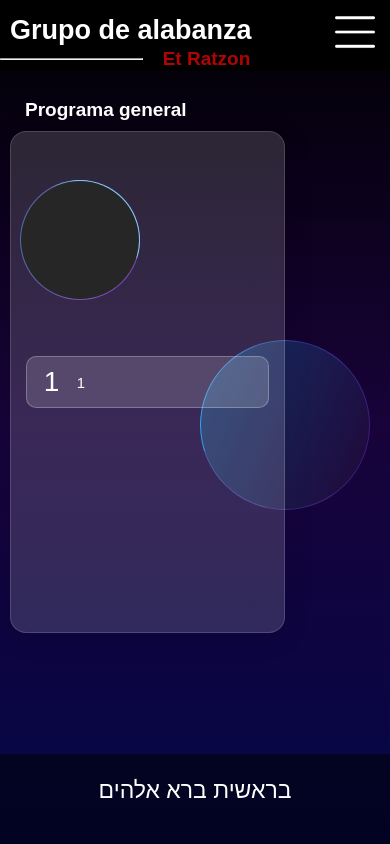
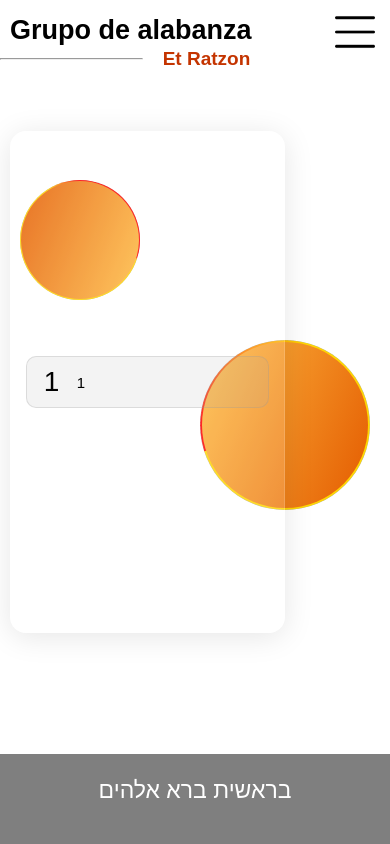
Before and after one commit to fran815/acordes, a Flask app: page / in a window 390 px wide. Run offline with Flask 3, Linux system fonts and the light colour scheme; tables that the repository leaves empty or names only in its code hold one stand-in row (values such as "Sample post"); data that the repository does not hold is empty.

Commit message:
update 1.23

```diff
--- a/static/css/index.css
+++ b/static/css/index.css
@@ -10,8 +10,11 @@
     overflow-y: hidden;
     overflow-x: hidden;
 
-    background: rgb(22, 2, 31);
-    background: linear-gradient(180deg,rgba(0, 0, 0, 1) 0%, rgb(24, 3, 58) 50%, rgb(4, 7, 71) 100%);
+    background-color: white;
+    /* background-color: #f6f6f6;
+    background-image: linear-gradient(315deg, #f6f6f6 0%, #e9e9e9 74%); */
+    /* background: rgb(22, 2, 31);
+    background: linear-gradient(180deg,rgba(0, 0, 0, 1) 0%, rgb(24, 3, 58) 50%, rgb(4, 7, 71) 100%); */
 
 }
 
@@ -27,8 +30,9 @@
     z-index: -1;
 
     border-radius: 50%;
-    background: #4075DA;
-    background: linear-gradient(112deg,rgb(45, 85, 158) 0%, rgb(68, 18, 114) 100%);
+    /* background: #4075DA;
+    background: linear-gradient(112deg,rgb(45, 85, 158) 0%, rgb(68, 18, 114) 100%); */
+    background-color: rgb(175, 175, 175);
 }
 .first-ball::before {
     content: "";
@@ -39,7 +43,8 @@
     height: 370px;
     border-radius: 50%;
 
-    background-image: conic-gradient(rgb(0, 162, 255) 20deg, transparent 120deg);
+    /* background-image: conic-gradient(rgb(0, 162, 255) 20deg, transparent 120deg); */
+    background-image: conic-gradient(red 20deg, gold 120deg);
     animation: rotar 2s linear infinite;
 }
 .first-ball::after {
@@ -48,14 +53,15 @@
     display: flex;
     justify-content: center;
     align-items: center;
-    width: 368px;
-    height: 368px;
+    width: 366px;
+    height: 366px;
     border-radius: 50%;
-    margin-top: 1px;
+    margin-top: 2px;
 
     color: white;
-    background: #4075DA;
-    background: linear-gradient(112deg,rgb(20, 50, 105) 0%, rgb(32, 7, 56) 100%);
+    /* background: #4075DA;
+    background: linear-gradient(112deg,rgb(20, 50, 105) 0%, rgb(32, 7, 56) 100%); */
+    background: linear-gradient(112deg,rgb(255, 189, 67) 0%, rgb(228, 91, 0) 100%);
 }
 
 
@@ -80,15 +86,17 @@
     z-index: -1;
 
     border-radius: 50%;
-    background: #4075DA;
-    background: linear-gradient(112deg,rgb(49, 88, 160) 0%, rgb(110, 32, 173) 100%);
+    /* background: #4075DA;
+    background: linear-gradient(112deg,rgb(49, 88, 160) 0%, rgb(110, 32, 173) 100%); */
+    background-color: rgb(175, 175, 175);
 }
 .second-ball::before {
     content: "";
     position: absolute;
     width: 220px;
     height: 220px;
-    background-image: conic-gradient(transparent 220deg, rgb(106, 196, 248) 250deg);
+    /* background-image: conic-gradient(transparent 220deg, rgb(106, 196, 248) 250deg); */
+    background-image: conic-gradient(gold 220deg, red 250deg);
     animation: rotar2 2s linear infinite;
 }
 .second-ball::after {
@@ -99,7 +107,9 @@
     margin-top: 1px;
 
     border-radius: 50%;
-    background-color: black;
+    /* background-color: black; */
+    /* background: #4075DA; */
+    background: linear-gradient(112deg,rgb(228, 91, 0) 0%, rgb(255, 189, 67) 100%);
 }
 
 @keyframes rotar2 {
@@ -191,6 +201,7 @@
 .theme-div {
     display: flex;
     width: 100%;
+    color: black;
     /* text-align: center; */
 }
 
@@ -377,7 +388,8 @@
     width: 180px;
     margin-left: 20px;
 
-    color: rgb(177, 4, 4);
+    /* color: rgb(177, 4, 4); */
+    color: rgb(196, 52, 0);
 }
 .group-name-separ {
     width: 0px;
@@ -450,7 +462,7 @@
     font-size: 15px;
     font-weight: normal;
     border: none;
-    color: white;
+    color: black;
 }
 
 .element-td {
@@ -458,8 +470,11 @@
     align-items: center;
     height: 50px;
 
-    background-color: rgba(255, 255, 255, 0.15);
-    border: 1px solid rgba(255, 255, 255, 0.25);
+    background-color: rgba(175, 175, 175, 0.15);
+    border: 1px solid rgba(146, 146, 146, 0.25);
+
+    /* background-color: rgba(255, 255, 255, 0.15);
+    border: 1px solid rgba(255, 255, 255, 0.25); */
     border-radius: 10px;
 }
 #nums-counter {
@@ -497,8 +512,9 @@
         overflow-y: hidden;
         overflow-x: hidden;
 
-        background: rgb(22, 2, 31);
-        background: linear-gradient(180deg,rgba(0, 0, 0, 1) 0%, rgb(24, 3, 58) 50%, rgb(4, 7, 71) 100%);
+        background-color: white;
+        /* background: rgb(22, 2, 31);
+        background: linear-gradient(180deg,rgba(0, 0, 0, 1) 0%, rgb(24, 3, 58) 50%, rgb(4, 7, 71) 100%); */
 
     }
 
@@ -514,8 +530,9 @@
         z-index: -1;
 
         border-radius: 50%;
-        background: #4075DA;
-        background: linear-gradient(112deg,rgb(45, 85, 158) 0%, rgb(68, 18, 114) 100%);
+        /* background: #4075DA;
+        background: linear-gradient(112deg,rgb(45, 85, 158) 0%, rgb(68, 18, 114) 100%); */
+        background-color: rgb(175, 175, 175);
     }
     .first-ball::before {
         content: "";
@@ -526,7 +543,8 @@
         height: 370px;
         border-radius: 50%;
 
-        background-image: conic-gradient(rgb(0, 162, 255) 20deg, transparent 120deg);
+        /* background-image: conic-gradient(rgb(0, 162, 255) 20deg, transparent 120deg); */
+        background-image: conic-gradient(red 20deg, gold 120deg);
         animation: rotar 2s linear infinite;
     }
     .first-ball::after {
@@ -542,7 +560,8 @@
 
         color: white;
         background: #4075DA;
-        background: linear-gradient(112deg,rgb(20, 50, 105) 0%, rgb(32, 7, 56) 100%);
+        /* background: linear-gradient(112deg,rgb(20, 50, 105) 0%, rgb(32, 7, 56) 100%); */
+        background: linear-gradient(112deg,rgb(255, 189, 67) 0%, rgb(228, 91, 0) 100%);
     }
 
 
@@ -567,15 +586,17 @@
         z-index: -1;
 
         border-radius: 50%;
-        background: #4075DA;
-        background: linear-gradient(112deg,rgb(49, 88, 160) 0%, rgb(110, 32, 173) 100%);
+        /* background: #4075DA;
+        background: linear-gradient(112deg,rgb(49, 88, 160) 0%, rgb(110, 32, 173) 100%); */
+        background-color: rgb(175, 175, 175);
     }
     .second-ball::before {
         content: "";
         position: absolute;
         width: 220px;
         height: 220px;
-        background-image: conic-gradient(transparent 220deg, rgb(106, 196, 248) 250deg);
+        /* background-image: conic-gradient(transparent 220deg, rgb(106, 196, 248) 250deg); */
+        background-image: conic-gradient(gold 220deg, red 250deg);
         animation: rotar2 2s linear infinite;
     }
     .second-ball::after {
@@ -586,7 +607,8 @@
         margin-top: 1px;
 
         border-radius: 50%;
-        background-color: black;
+        /* background-color: black; */
+        background: linear-gradient(112deg,rgb(228, 91, 0) 0%, rgb(255, 189, 67) 100%);
     }
 
     @keyframes rotar2 {
@@ -787,7 +809,7 @@
         width: 180px;
         margin-left: 20px;
 
-        color: rgb(177, 4, 4);
+        color: rgb(196, 52, 0);
     }
     .group-name-separ {
         width: 0px;
@@ -868,7 +890,7 @@
         font-size: 15px;
         font-weight: normal;
         border: none;
-        color: white;
+        color: black;
     }
 
     .element-td {
@@ -876,8 +898,10 @@
         align-items: center;
         height: 50px;
 
-        background-color: rgba(255, 255, 255, 0.15);
-        border: 1px solid rgba(255, 255, 255, 0.25);
+        background-color: rgba(175, 175, 175, 0.15);
+        border: 1px solid rgba(146, 146, 146, 0.25);
+        /* background-color: rgba(255, 255, 255, 0.15);
+        border: 1px solid rgba(255, 255, 255, 0.25); */
         border-radius: 10px;
     }
     #nums-counter {
@@ -964,7 +988,7 @@
 
     /* OK TO DISPLAY */
     .img-menu {
-        background-image: url(/static/css/imgs/menu-abierto.png);
+        background-image: url(/static/css/imgs/blackmenu.png);
         background-size: cover;
         background-position: center;
 
@@ -1019,9 +1043,9 @@
         /* z-index: -0; */
 
         border-radius: 50%;
-        background: #4075DA;
-        background: linear-gradient(112deg,rgb(45, 85, 158) 0%, rgb(68, 18, 114) 100%);
-        /* filter: blur(0.7px); */
+        /* background: #4075DA;
+        background: linear-gradient(112deg,rgb(45, 85, 158) 0%, rgb(68, 18, 114) 100%); */
+        background-color: rgb(175, 175, 175);
     }
     .first-ball::before {
         content: "";
@@ -1032,7 +1056,8 @@
         height: 170px;
         border-radius: 50%;
 
-        background-image: conic-gradient(rgb(0, 162, 255) 20deg, transparent 120deg);
+        /* background-image: conic-gradient(rgb(0, 162, 255) 20deg, transparent 120deg); */
+        background-image: conic-gradient(red 20deg, gold 120deg);
         animation: rotar 2s linear infinite;
     }
     .first-ball::after {
@@ -1041,14 +1066,15 @@
         display: flex;
         justify-content: center;
         align-items: center;
-        width: 168px;
-        height: 168px;
+        width: 166px;
+        height: 166px;
         border-radius: 50%;
-        margin-top: 1px;
+        margin-top: 2px;
 
         color: white;
-        background: #4075DA;
-        background: linear-gradient(112deg,rgb(20, 50, 105) 0%, rgb(32, 7, 56) 100%);
+        /* background: #4075DA;
+        background: linear-gradient(112deg,rgb(20, 50, 105) 0%, rgb(32, 7, 56) 100%); */
+        background: linear-gradient(112deg,rgb(255, 189, 67) 0%, rgb(228, 91, 0) 100%);
     }
 
 
@@ -1073,18 +1099,17 @@
         overflow: hidden;
 
         border-radius: 50%;
-        background: #4075DA;
-        background: linear-gradient(112deg,rgb(49, 88, 160) 0%, rgb(110, 32, 173) 100%);
-        /* filter: blur(1px);
-        opacity: 0.5; */
+        /* background: #4075DA;
+        background: linear-gradient(112deg,rgb(49, 88, 160) 0%, rgb(110, 32, 173) 100%); */
+        background-color: rgb(175, 175, 175);
     }
     .second-ball::before {
         content: "";
         position: absolute;
         width: 120px;
         height: 120px;
-        /* conic-gradient(rgb(0, 162, 255) 20deg, transparent 120deg); */
-        background-image: conic-gradient(transparent 220deg, rgb(106, 196, 248) 250deg);
+        /* background-image: conic-gradient(transparent 220deg, rgb(106, 196, 248) 250deg); */
+        background-image: conic-gradient(gold 220deg, red 250deg);
         animation: rotar2 2s linear infinite;
     }
     .second-ball::after {
@@ -1095,11 +1120,7 @@
         margin-top: 1px;
 
         border-radius: 50%;
-        background-color: black;
-        /* background: #4075DA;
-        background: linear-gradient(112deg,rgb(49, 88, 160) 0%, rgb(110, 32, 173) 100%); */
-        /* filter: blur(1px);
-        opacity: 0.5; */
+        background: linear-gradient(112deg,rgb(228, 91, 0) 0%, rgb(255, 189, 67) 100%);
     }
 
     @keyframes rotar2 {
@@ -1135,7 +1156,7 @@
         font-size: 15px;
         font-weight: normal;
         border: none;
-        color: white;
+        color: black;
     }
     #nums-counter {
         width: 50px;
@@ -1175,7 +1196,7 @@
     .main-header {
         flex-direction: column;
         justify-content: left;
-        background-color: rgba(0, 0, 0, 1);
+        background-color: white;
         z-index: 2;
     }
     .main-header h1 {
@@ -1248,12 +1269,14 @@
         height: 70px;
         border-radius: 50%;
         outline: none;
-        border: 1px solid rgb(162, 255, 247);
+        border: 1px solid rgba(173, 173, 173, 0.5);
         /* box-shadow: 0 0 10px #9ecaed; */
 
-        background: #7981F1;
-        background: linear-gradient(100deg,rgb(113, 81, 255) 0%, rgb(49, 6, 207) 100%);
+        background-color: rgb(223, 108, 0);
+        /* background: #7981F1;
+        background: linear-gradient(100deg,rgb(113, 81, 255) 0%, rgb(49, 6, 207) 100%); */
     }
+
     /* circle images from CIRCLE OPTIONS */
     #book {
         width: 40px;
@@ -1304,7 +1327,7 @@
         width: 180px;
         margin-left: 20px;
 
-        color: rgb(177, 4, 4);
+        color: rgb(196, 52, 0);
     }
     .group-name-separ {
         width: 0px;
--- a/templates/index.html
+++ b/templates/index.html
@@ -87,7 +87,7 @@
                                     <td>
                                         <div class="element-td">
                                             <div id="nums-counter">{{ loop.index }}</div>
-                                            <div style="font-weight: bold; color: white; font-size: 17px;">{{ x[0] }} *</div>
+                                            <div style="font-weight: bold; color: black; font-size: 17px;">{{ x[0] }} *</div>
                                         </div>
                                     </td>
                                 {% else %}
@@ -187,13 +187,13 @@
             check_1.checked = false;
 
             setTimeout(function() {
-                bx1.style.boxShadow = '0 0 10px #9ecaed';
+                bx1.style.boxShadow = '0 0 10px rgb(255, 224, 51)';
             }, 500);
             setTimeout(function() {
-                bx2.style.boxShadow = '0 0 10px #9ecaed';
+                bx2.style.boxShadow = '0 0 10px rgb(255, 224, 51)';
             }, 600);
             setTimeout(function() {
-                bx3.style.boxShadow = '0 0 10px #9ecaed';
+                bx3.style.boxShadow = '0 0 10px rgb(255, 224, 51)';
             }, 700);
         }
         else {
```
Also changed, not shown: other parts of static/css/index.css (+24 -24 lines), static/css/search.css (+17 -11 lines), static/css/selector.css (+37 -29 lines), static/css/imgs/blackback.png (added), static/css/imgs/blackmenu.png (added), static/css/imgs/orangebook.png (added), static/css/imgs/orangemusic.png (added), static/css/imgs/orangepencil.png (added).
